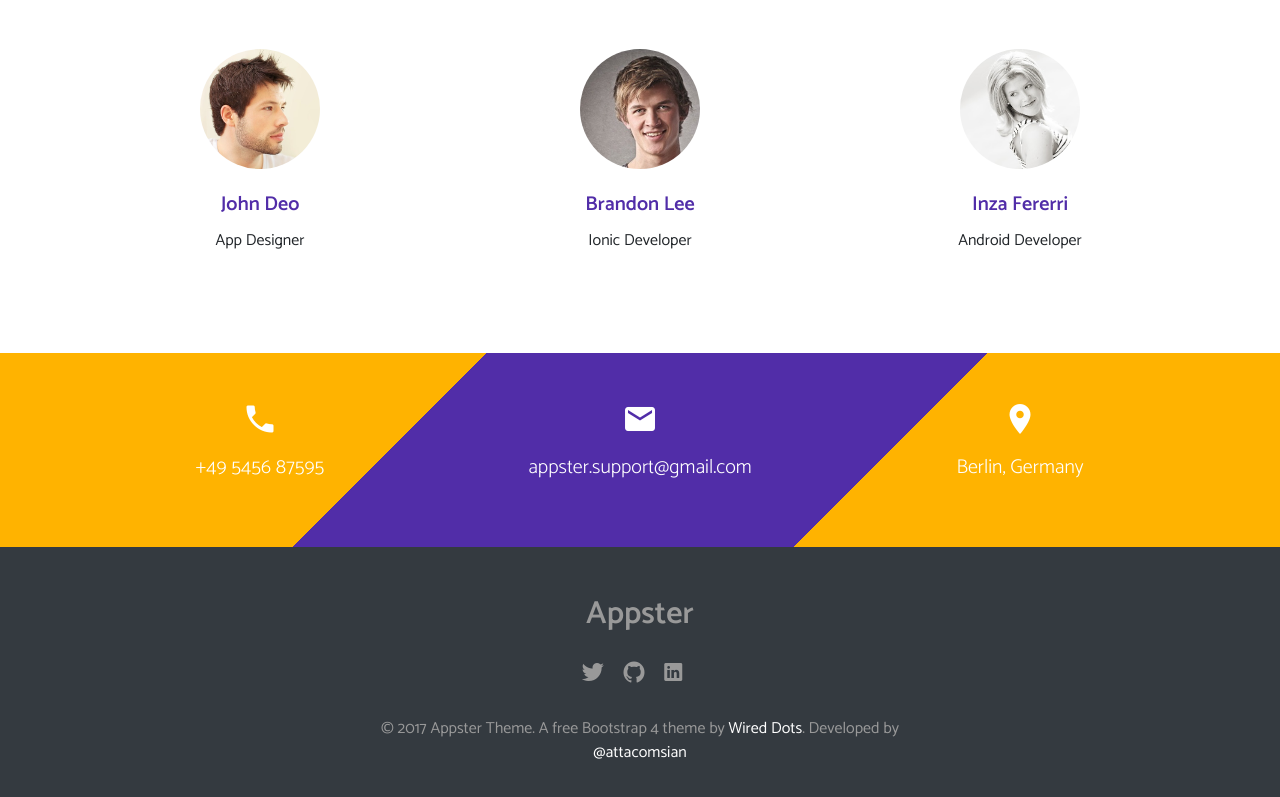
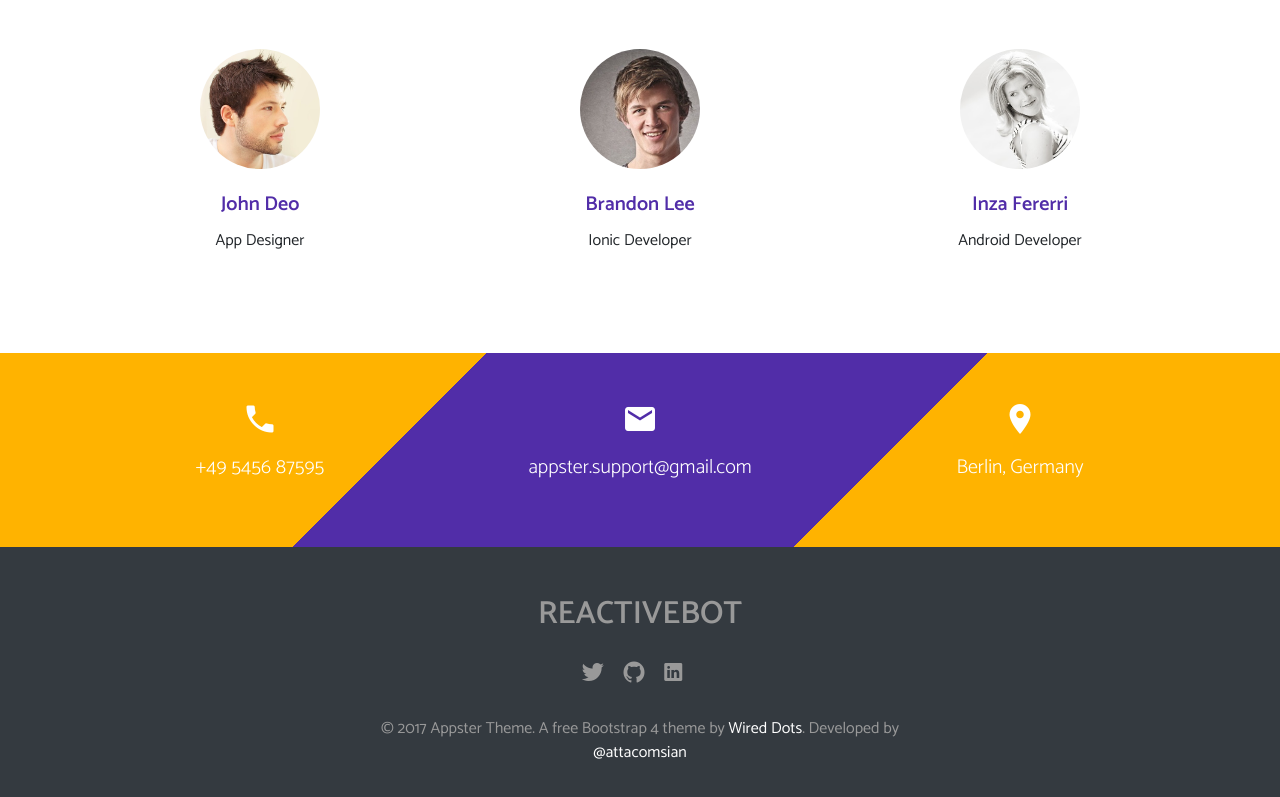
Before and after one commit to reactive-bot/reactive-bot.github.io, a plain HTML site: page index.html in a window 1280 px wide. Shown: the part 3465-4262 px from the top of the page. Drawn offline with nearby package versions, Linux system fonts and the light colour scheme.

Commit message:
Update index.html

```diff
--- a/index.html
+++ b/index.html
@@ -311,7 +311,7 @@
             <div class="container">
                 <div class="row">
                     <div class="col-md-6 offset-md-3 col-sm-8 offset-sm-2 col-xs-12 text-center wow fadeIn">
-                        <h2 class="hero-heading text-muted">Appster</h2>
+                        <h2 class="hero-heading text-muted">REACTIVEBOT</h2>
                         <p class="mt-4">
                             <a href="https://twitter.com/" target="_blank"><em class="ion-social-twitter text-twitter-alt icon-sm mr-3"></em></a>
                             <a href="https://facebook.com/" target="_blank"><em class="ion-social-github text-facebook-alt icon-sm mr-3"></em></a>
```
